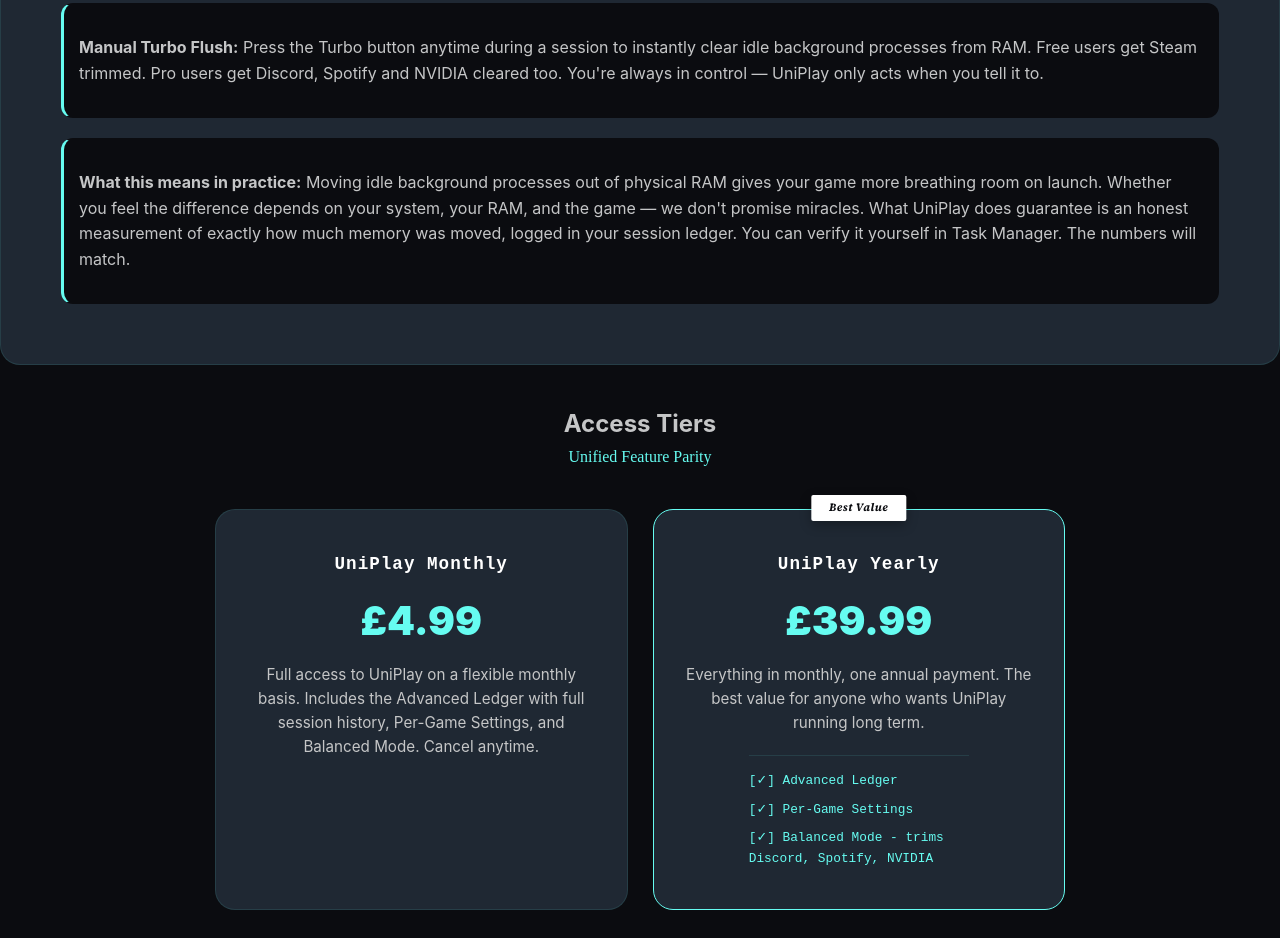
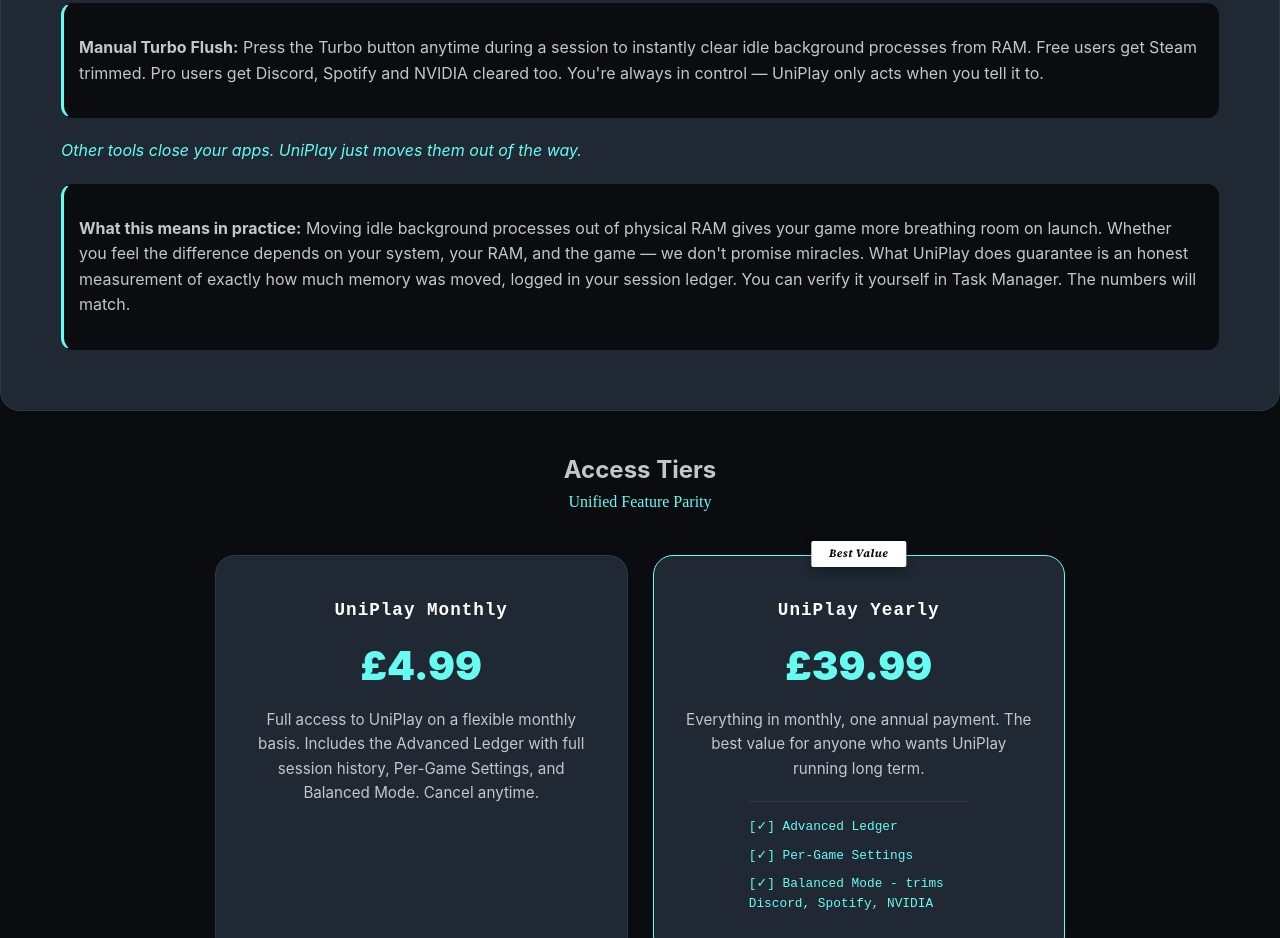
Before and after one commit to Ia-Irfan00/uniplay-web, a plain HTML site: page index.html in a window 1280 px wide. Shown: the part 960-1898 px from the top of the page. Drawn offline with Linux system fonts and the light colour scheme.

Commit message:
feat: add Turbo button and competitor differentiation to landing page
- Added Manual Turbo Flush section explaining user controlled
  RAM clearing — free users get Steam, Pro gets Discord,
  Spotify and NVIDIA

- Added key differentiator line: "Other tools close your apps.
  UniPlay just moves them out of the way."

  — clearly separates
  UniPlay from Razer Cortex and similar tools that suspend
  or terminate processes.

- Fixed missing closing </p> tag in monthly price card.

Landing page now communicates the full product story:
automatic launch trimming + manual session control +
honest measurement + competitor differentiation.

```diff
--- a/index.html
+++ b/index.html
@@ -122,6 +122,10 @@
     in control — UniPlay only acts when you tell it to.</p>
 </div>
 
+<p style="margin-top: 20px; color: var(--accent); font-style: italic;">
+    Other tools close your apps. UniPlay just moves them out of the way.
+</p>
+
 
 <div class="card" style="margin-top: 20px; border-left: 3px solid var(--accent);">
     <p><strong>What this means in practice:</strong> Moving idle background
@@ -145,6 +149,7 @@
    Full access to UniPlay on a flexible monthly basis. Includes the
 Advanced Ledger with full session history, Per-Game Settings,
 and Balanced Mode. Cancel anytime.
+    </p>
     </div>
 
     <div class="price-card" style="border-color: var(--accent); position: relative; padding: 40px 30px; display: flex; flex-direction: column; justify-content: space-between;">
```
